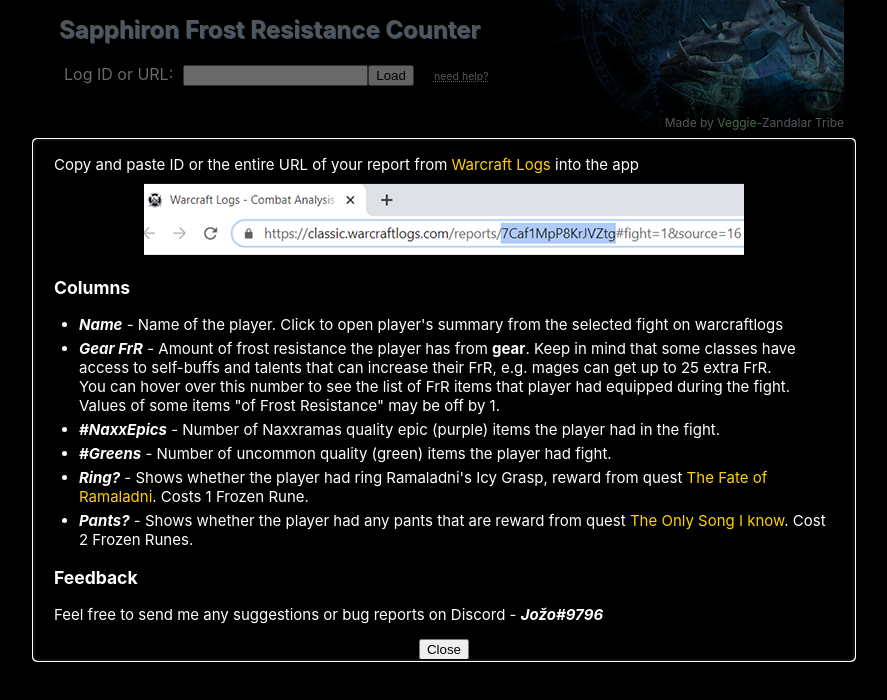
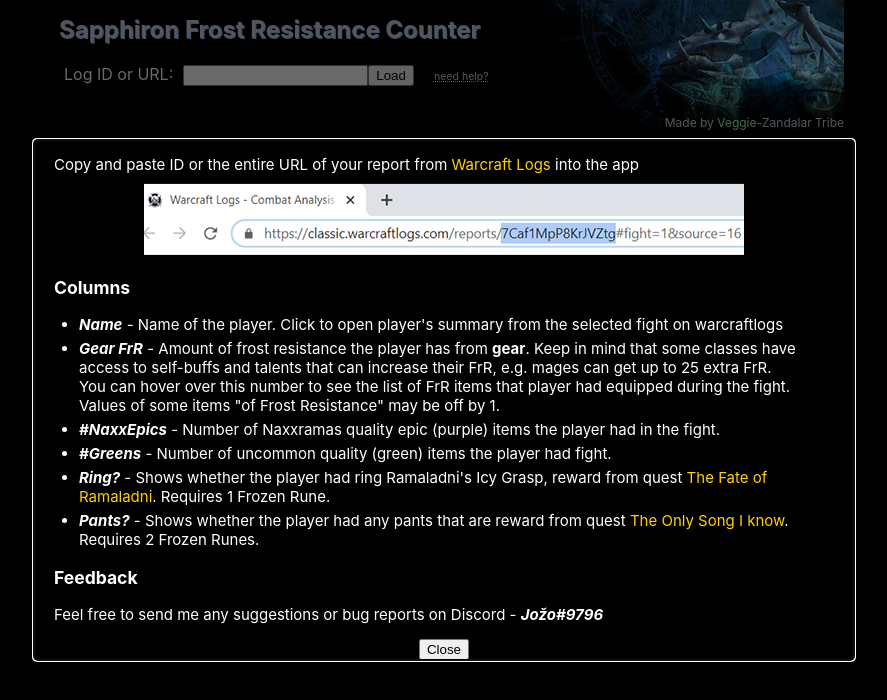
Before and after one commit to jlelic/frr-counter, a React (Create React App) app: page / in a window 1280 px wide. Both pictures are taken after a click on the element "need help?". Shown: the top 700 px of the page, without its empty margins (196-1083 px from the left). Built offline with nearby package versions, Linux system fonts and the light colour scheme.

Commit message:
Fix typo

```diff
--- a/src/components/HelpModal.js
+++ b/src/components/HelpModal.js
@@ -50,13 +50,13 @@ const HelpModal = (props) =>
                         <em>Ring?</em> - Shows whether the player had ring Ramaladni's Icy Grasp, reward from quest <a
                         className="questLink" target="_blank"
                         href="https://classic.wowhead.com/quest=9229/the-fate-of-ramaladni">The Fate of Ramaladni</a>.
-                        Costs 1 Frozen Rune.
+                        Requires 1 Frozen Rune.
                     </li>
                     <li>
                         <em>Pants?</em> - Shows whether the player had any pants that are reward from quest <a
                         className="questLink" target="_blank"
                         href="https://classic.wowhead.com/quest=9232/the-only-song-i-know">The Only Song I know</a>.
-                        Cost 2 Frozen Runes.
+                        Requires 2 Frozen Runes.
                     </li>
 
                 </ul>
```
